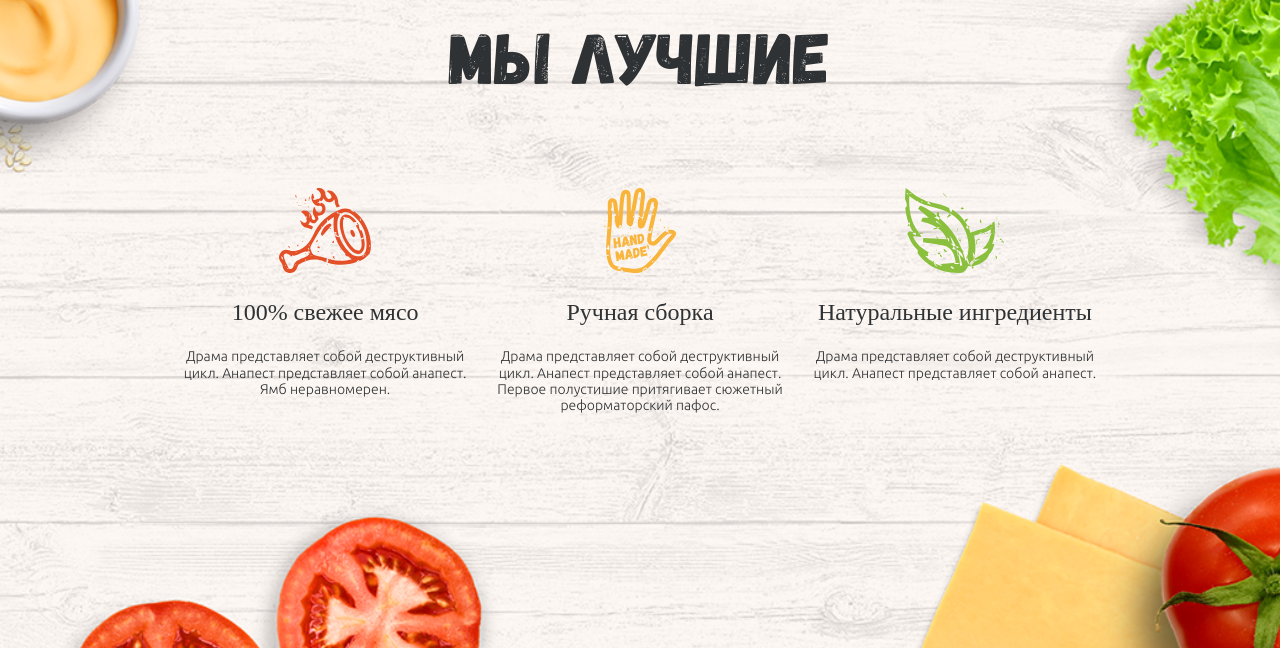
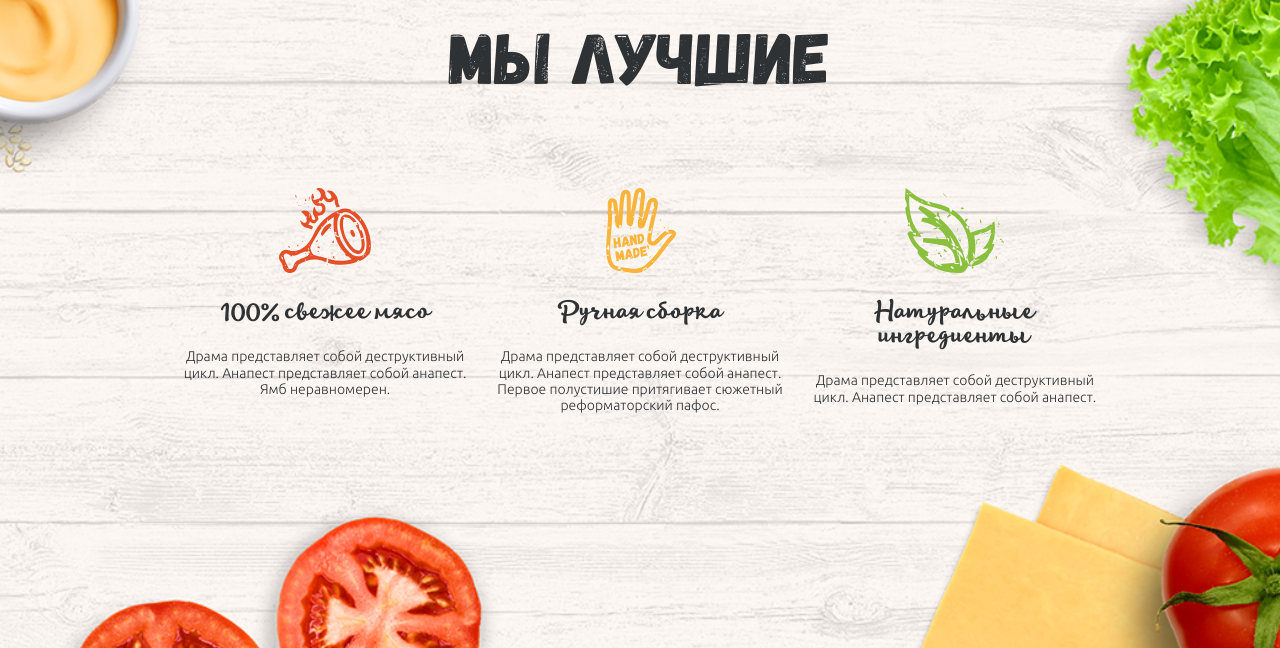
Before and after one commit to Kharsun/burgers, a plain HTML site: page index.html in a window 1280 px wide. Shown: the part 949-1597 px from the top of the page. Drawn offline with Linux system fonts and the light colour scheme; a web font is replaced by a local one.

Commit message:
dz-1-new

```diff
--- a/scss/layout/fonts.scss
+++ b/scss/layout/fonts.scss
@@ -9,12 +9,10 @@
 
 
 @font-face {
-    font-family: 'lifehack';
-    src: url('../lifehack_medium-webfont.woff2') format('woff2'),
-         url('../lifehack_medium-webfont.woff') format('woff');
-    font-weight:500;
-    font-style: normal;
-
+  font-family: 'Lifehack';
+  src: url('../fonts/lifehack_medium-webfont.woff2') format('woff2'), url('../fonts/lifehack_medium-webfont.woff') format('woff');
+  font-weight: normal;
+  font-style: normal;
 }
 
 
```
Also changed, not shown: css/main.css, fonts/lifehack_medium-webfont.woff, fonts/lifehack_medium-webfont.woff2, 1 other file.
